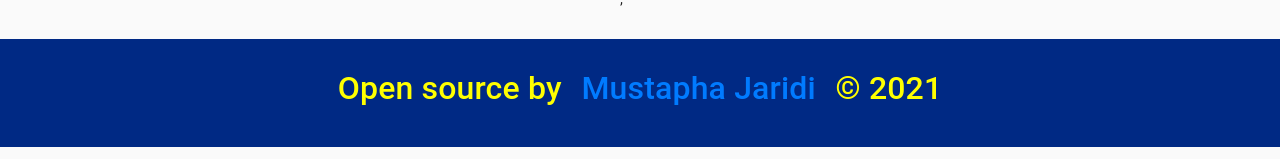
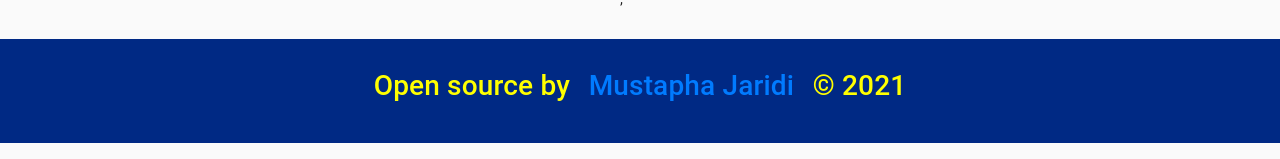
Before and after one commit to M-JARIDI/movie-app, a React (Create React App) app: page / in a window 1280 px wide. Shown: the part 215-374 px from the top of the page. Built offline with nearby package versions, Linux system fonts and the light colour scheme; no server answers.

Commit message:
update footer.js

```diff
--- a/src/Components/Footer.js
+++ b/src/Components/Footer.js
@@ -1,13 +1,13 @@
 import React from "react";
-import FacebookIcon from "@material-ui/icons/Facebook";
-import InstagramIcon from "@material-ui/icons/Instagram";
-import LinkedInIcon from "@material-ui/icons/LinkedIn";
-import { Box, Container, Row, Column, FooterLink } from "../Utils/FooterStyles";
+// import FacebookIcon from "@material-ui/icons/Facebook";
+// import InstagramIcon from "@material-ui/icons/Instagram";
+// import LinkedInIcon from "@material-ui/icons/LinkedIn";
+import { Box/*, Container, Row, Column, FooterLink*/ } from "../Utils/FooterStyles";
 
 const Footer = () => {
   return (
     <Box>
-      <h2
+      <h3
         style={{
           color: "yellow",
           textAlign: "center",
@@ -24,7 +24,7 @@ const Footer = () => {
           Mustapha Jaridi
         </a>{" "}
         © 2021
-      </h2>
+      </h3>
     </Box>
   );
 };
```
